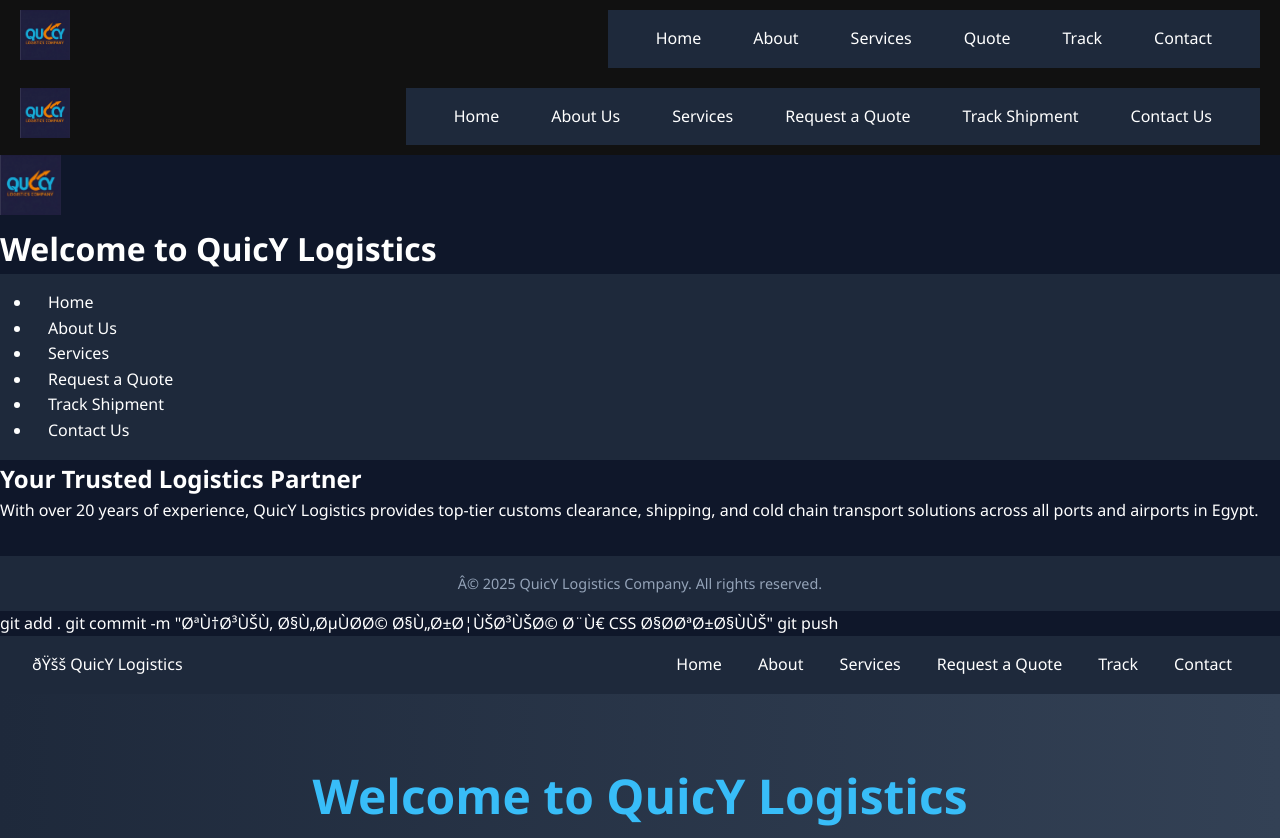
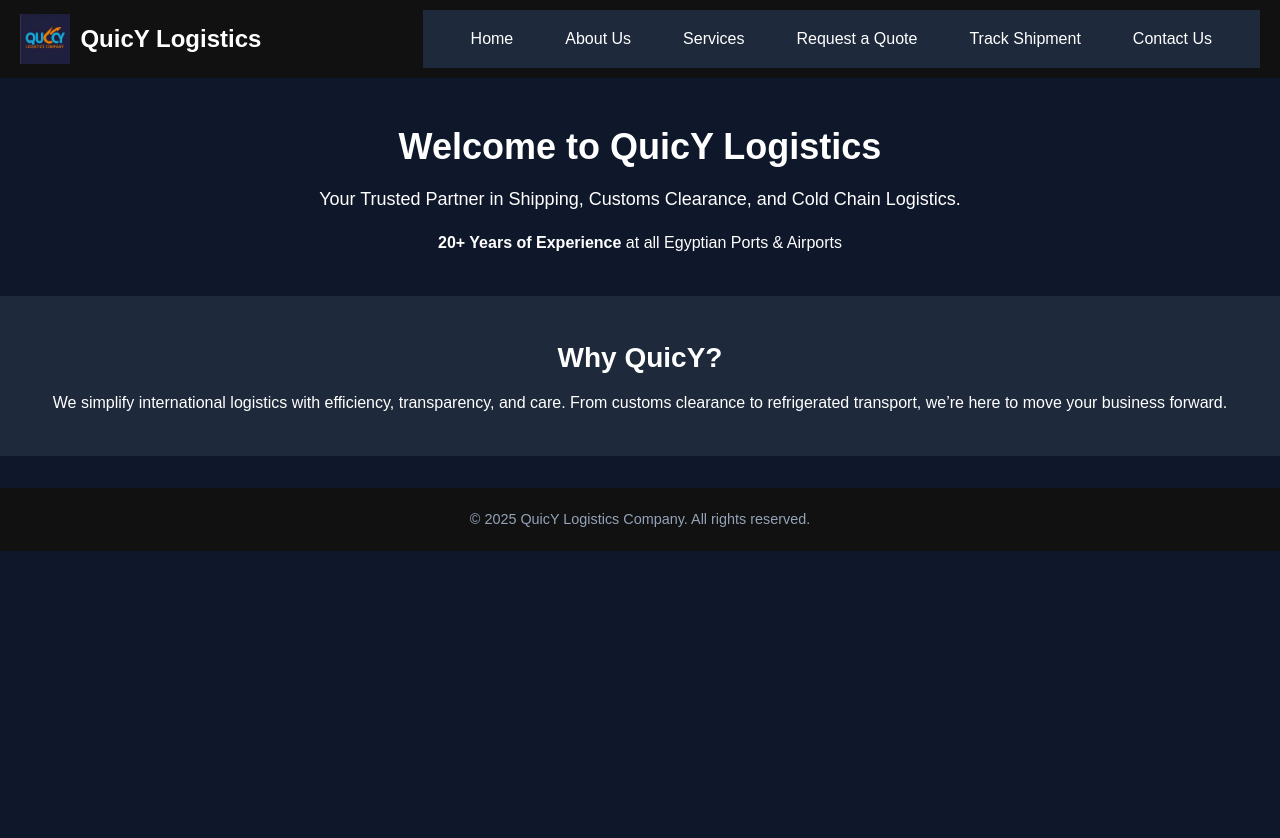
Before and after one commit to quicy-sit/quicy-logistics-site, a plain HTML site: page index.html in a window 1280 px wide. Shown: the top 838 px of the page. After the commit the page ends 800 px from the top, so only its background shows below. Drawn offline with Linux system fonts and the light colour scheme.

Commit message:
إضافة اللوجو في الهيدر

```diff
--- a/index.html
+++ b/index.html
@@ -1,78 +1,3 @@
-<!DOCTYPE html><header><header style="background-color: #111; padding: 10px 20px; display: flex; align-items: center; justify-content: space-between;">
-  <div>
-    <img src="images/logo.png" alt="QuicY Logistics Logo" style="height: 50px;">
-  </div>
-  <nav>
-    <ul style="list-style: none; display: flex; gap: 20px; margin: 0; padding: 0;">
-      <li><a href="index.html" style="color: white; text-decoration: none;">Home</a></li>
-      <li><a href="about.html" style="color: white; text-decoration: none;">About</a></li>
-      <li><a href="services.html" style="color: white; text-decoration: none;">Services</a></li>
-      <li><a href="quote.html" style="color: white; text-decoration: none;">Quote</a></li>
-      <li><a href="track.html" style="color: white; text-decoration: none;">Track</a></li>
-      <li><a href="contact.html" style="color: white; text-decoration: none;">Contact</a></li>
-    </ul>
-  </nav>
-</header>
-<header style="background-color: #111; padding: 10px 20px; display: flex; align-items: center; justify-content: space-between;">
-  <div>
-    <img src="images/logo.png" alt="QuicY Logistics Logo" style="height: 50px;">
-  </div>
-  <nav>
-    <ul style="list-style: none; display: flex; gap: 20px; margin: 0; padding: 0;">
-      <li><a href="index.html" style="color: white; text-decoration: none;">Home</a></li>
-      <li><a href="about.html" style="color: white; text-decoration: none;">About Us</a></li>
-      <li><a href="services.html" style="color: white; text-decoration: none;">Services</a></li>
-      <li><a href="quote.html" style="color: white; text-decoration: none;">Request a Quote</a></li>
-      <li><a href="track.html" style="color: white; text-decoration: none;">Track Shipment</a></li>
-      <li><a href="contact.html" style="color: white; text-decoration: none;">Contact Us</a></li>
-    </ul>
-  </nav>
-</header>
-
-  <img src="images/logo.png" alt="QuicY Logistics Logo" style="height: 60px;">
-</header>
-
-<html lang="en">
-<head>
-  <meta charset="UTF-8" />
-  <meta name="viewport" content="width=device-width, initial-scale=1.0" />
-  <title>QuicY Logistics</title>
-  <link rel="stylesheet" href="css/style.css" />
-</head>
-<body>
-  <header>
-    <h1>Welcome to QuicY Logistics</h1>
-    <nav>
-      <ul>
-        <li><a href="index.html">Home</a></li>
-        <li><a href="about.html">About Us</a></li>
-        <li><a href="services.html">Services</a></li>
-        <li><a href="quote.html">Request a Quote</a></li>
-        <li><a href="track.html">Track Shipment</a></li>
-        <li><a href="contact.html">Contact Us</a></li>
-      </ul>
-    </nav>
-  </header>
-
-  <main>
-    <section>
-      <h2>Your Trusted Logistics Partner</h2>
-      <p>
-        With over 20 years of experience, QuicY Logistics provides top-tier customs clearance, shipping, and cold chain transport solutions across all ports and airports in Egypt.
-      </p>
-    </section>
-  </main>
-
-  <footer>
-    <p>© 2025 QuicY Logistics Company. All rights reserved.</p>
-  </footer>
-
-  <script src="js/main.js"></script>
-</body>
-</html>
-git add .
-git commit -m "تنسيق الصفحة الرئيسية بـ CSS احترافي"
-git push
 <!DOCTYPE html>
 <html lang="en">
 <head>
@@ -81,56 +6,43 @@ git push
   <title>QuicY Logistics</title>
   <link rel="stylesheet" href="css/style.css" />
 </head>
-<body>
+<body style="margin: 0; font-family: Arial, sans-serif; background-color: #0f172a; color: white;">
 
-  <!-- Navigation -->
-  <nav>
-    <div class="logo">🚚 QuicY Logistics</div>
-    <div class="nav-links">
-      <a href="index.html">Home</a>
-      <a href="about.html">About</a>
-      <a href="services.html">Services</a>
-      <a href="quote.html">Request a Quote</a>
-      <a href="track.html">Track</a>
-      <a href="contact.html">Contact</a>
+  <!-- Header -->
+  <header style="background-color: #111; padding: 10px 20px; display: flex; align-items: center; justify-content: space-between;">
+    <div style="display: flex; align-items: center;">
+      <img src="images/logo.png" alt="QuicY Logistics Logo" style="height: 50px; margin-right: 10px;">
+      <h1 style="font-size: 24px; color: white;">QuicY Logistics</h1>
     </div>
-  </nav>
+    <nav>
+      <ul style="list-style: none; display: flex; gap: 20px; margin: 0; padding: 0;">
+        <li><a href="index.html" style="color: white; text-decoration: none;">Home</a></li>
+        <li><a href="about.html" style="color: white; text-decoration: none;">About Us</a></li>
+        <li><a href="services.html" style="color: white; text-decoration: none;">Services</a></li>
+        <li><a href="quote.html" style="color: white; text-decoration: none;">Request a Quote</a></li>
+        <li><a href="track.html" style="color: white; text-decoration: none;">Track Shipment</a></li>
+        <li><a href="contact.html" style="color: white; text-decoration: none;">Contact Us</a></li>
+      </ul>
+    </nav>
+  </header>
 
   <!-- Hero Section -->
-  <section class="hero">
-    <h1>Welcome to QuicY Logistics</h1>
-    <p>Your Trusted Partner in Shipping, Customs Clearance, and Cold Chain Logistics.</p>
+  <section style="padding: 40px 20px; text-align: center;">
+    <h2 style="font-size: 36px; margin-bottom: 10px;">Welcome to QuicY Logistics</h2>
+    <p style="font-size: 18px;">Your Trusted Partner in Shipping, Customs Clearance, and Cold Chain Logistics.</p>
     <p style="margin-top: 1rem;"><strong>20+ Years of Experience</strong> at all Egyptian Ports & Airports</p>
   </section>
 
   <!-- About Section -->
-  <section class="hero" style="background-color:#0f172a;">
-    <h2>Why QuicY?</h2>
-    <p>We simplify international logistics with efficiency, transparency, and care. From customs clearance to refrigerated transport, we’re here to move your business forward.</p>
+  <section style="padding: 40px 20px; background-color: #1e293b; text-align: center;">
+    <h2 style="font-size: 28px; margin-bottom: 10px;">Why QuicY?</h2>
+    <p style="font-size: 16px;">We simplify international logistics with efficiency, transparency, and care. From customs clearance to refrigerated transport, we’re here to move your business forward.</p>
   </section>
 
   <!-- Footer -->
-  <footer>
-    &copy; 2025 QuicY Logistics Company. All rights reserved.
+  <footer style="background-color: #111; padding: 20px; text-align: center;">
+    <p>© 2025 QuicY Logistics Company. All rights reserved.</p>
   </footer>
 
 </body>
 </html>
-<header class="header">
-  <div class="container" style="display: flex; align-items: center; justify-content: space-between;">
-    <div class="logo" style="display: flex; align-items: center;">
-      <img src="images/logo.png" alt="QuicY Logo" style="height: 50px; margin-right: 10px;">
-      <h1 style="color: white; font-size: 24px;">QuicY Logistics</h1>
-    </div>
-    <nav>
-      <ul style="display: flex; gap: 20px; list-style: none; margin: 0; padding: 0;">
-        <li><a href="index.html">Home</a></li>
-        <li><a href="about.html">About Us</a></li>
-        <li><a href="services.html">Services</a></li>
-        <li><a href="quote.html">Request a Quote</a></li>
-        <li><a href="track.html">Track Shipment</a></li>
-        <li><a href="contact.html">Contact Us</a></li>
-      </ul>
-    </nav>
-  </div>
-</header>
```
